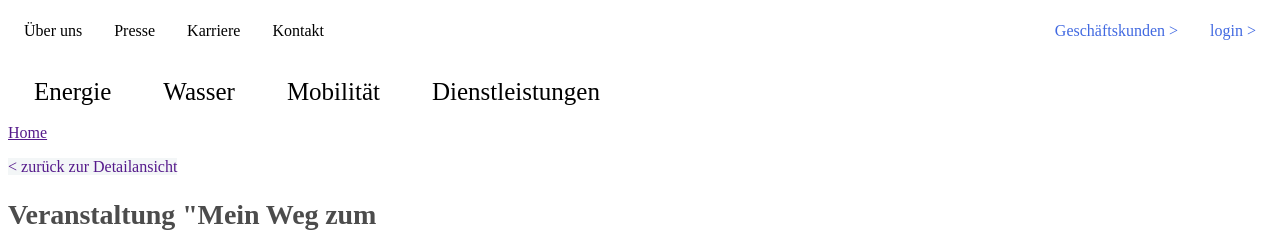
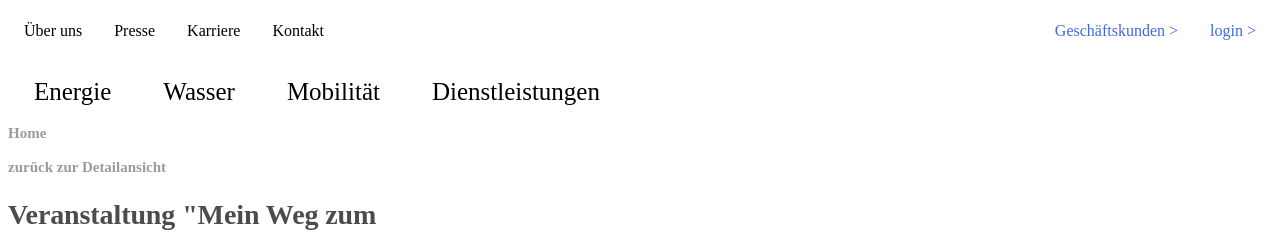
Before and after one commit to Sulsmar/angular-starter, an Angular app: page / in a window 1280 px wide. Shown: the top 232 px of the page. Built offline with nearby package versions, Linux system fonts and the light colour scheme.

Commit message:
id anpassung und css styles hinzugefügt

```diff
--- a/src/app/swa-register-page/swa-register-page.component.html
+++ b/src/app/swa-register-page/swa-register-page.component.html
@@ -1,5 +1,5 @@
-<p><a href="" id="Home-Block">Home</a></p>
-<p><a href="" id="zurueck-zur-Detailansicht">< zurück zur Detailansicht</a></p>
+<p><a href="" id="home-Block">Home</a></p>
+<p><a href="" id="zurueck-zur-Detailansicht">zurück zur Detailansicht</a></p>
 <!--linke Seite-->
 <h2 id="ueberschrift-Veranstaltung">{{headingEvent}}</h2>
 <h4 id="ueberschrift-Altersstufe">{{headingAge}}</h4>
--- a/src/app/swa-register-page/swa-register-page.component.scss
+++ b/src/app/swa-register-page/swa-register-page.component.scss
@@ -6,21 +6,31 @@ $lightGray : #f3f6f7;
 $darkGray: #4c4c4c;
 
 #home-Block {
-    width: 100%;
-    height: 45px;
-    padding: 0;
-    margin: 0;
-    color: $lightGray;
-    background-color: $white;
-    border-color: $lightGray;
+    width: 172px;
+    height: 20px;
+    font-family: NunitoSans;
+    font-size: 15px;
+    font-weight: 600;
+    font-style: normal;
+    font-stretch: normal;
+    line-height: normal;
+    letter-spacing: 0px;
+    color: #9b9b9b;
     text-decoration: none;
 
 }
 
 #zurueck-zur-Detailansicht {
-    width: 100%;
-    height: 45px;
-    background-color: $lightGray;
+    width: 172px;
+    height: 20px;
+    font-family: NunitoSans;
+    font-size: 15px;
+    font-weight: 600;
+    font-style: normal;
+    font-stretch: normal;
+    line-height: normal;
+    letter-spacing: 0px;
+    color: #9b9b9b;
     text-decoration: none;
 }
 
```
